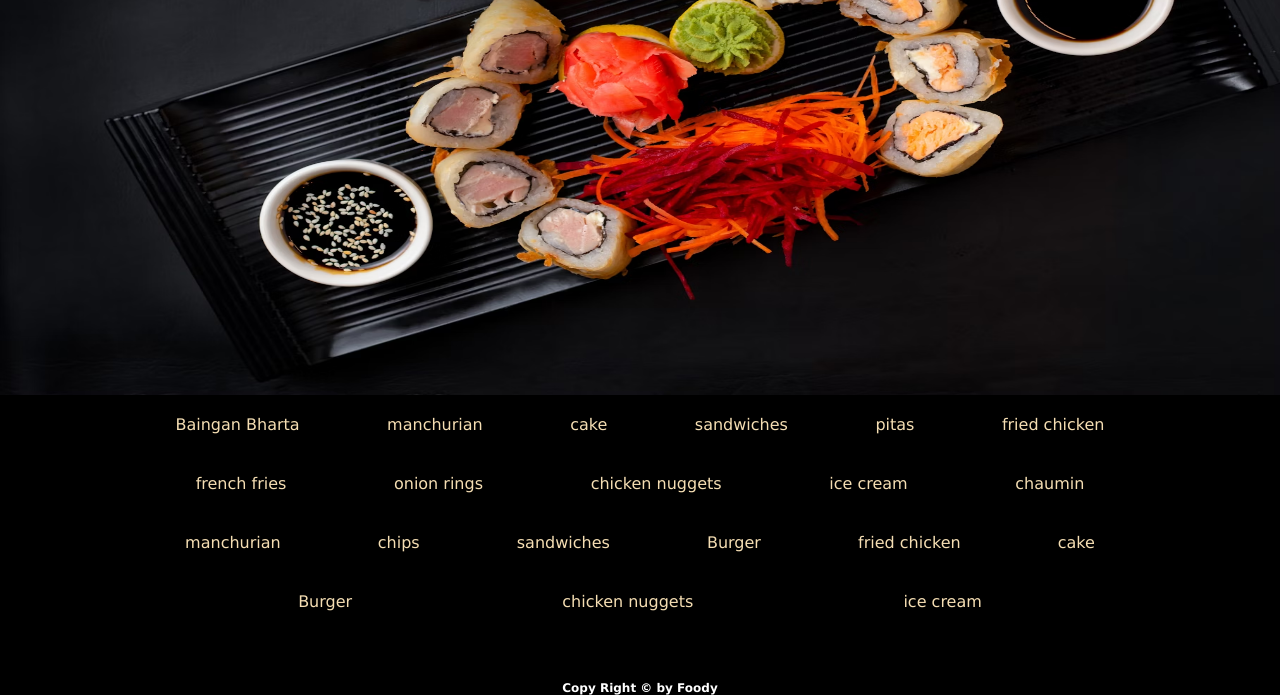
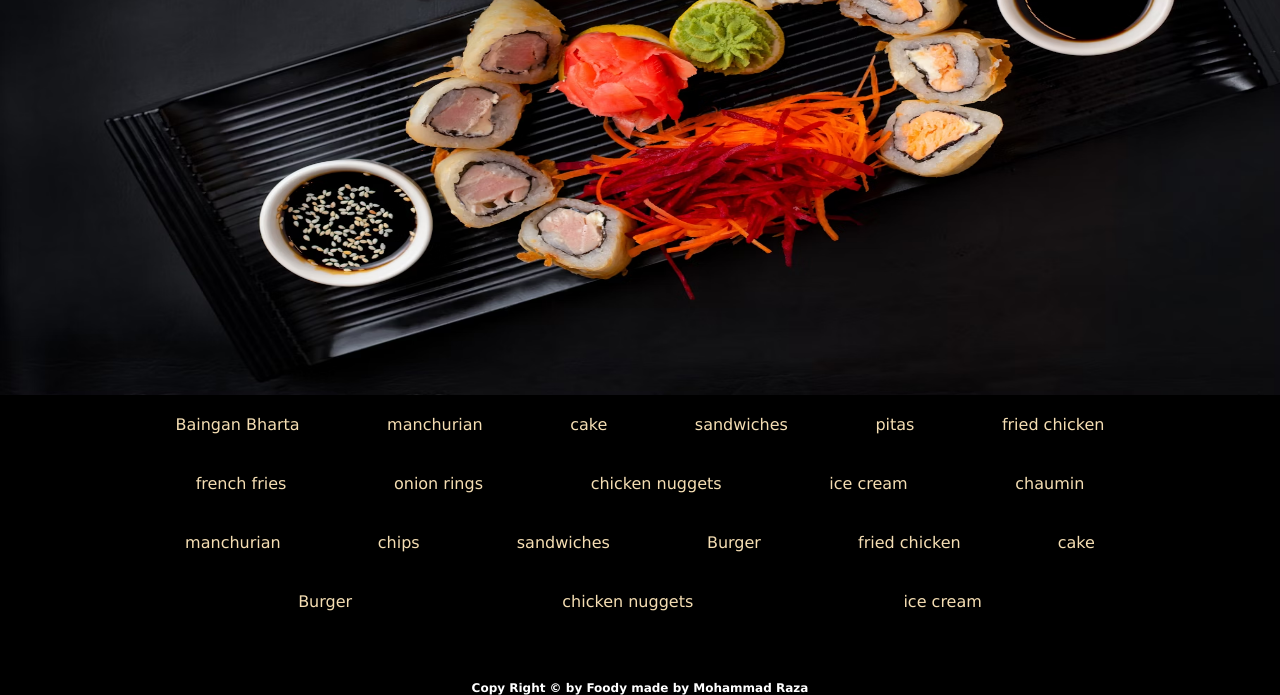
Before and after one commit to mdraza0589/Foody_Web, a plain HTML site: page index.html in a window 1280 px wide. Shown: the part 305-1000 px from the top of the page. Drawn offline with Linux system fonts and the light colour scheme.

Commit message:
Update index.html

```diff
--- a/index.html
+++ b/index.html
@@ -68,7 +68,7 @@
 
         </ul>
     </div>
-    <footer>Copy Right &copy; by Foody </footer>
+    <footer>Copy Right &copy; by Foody made by Mohammad Raza </footer>
     <script src="script.js"></script>
 </body>
 
```
